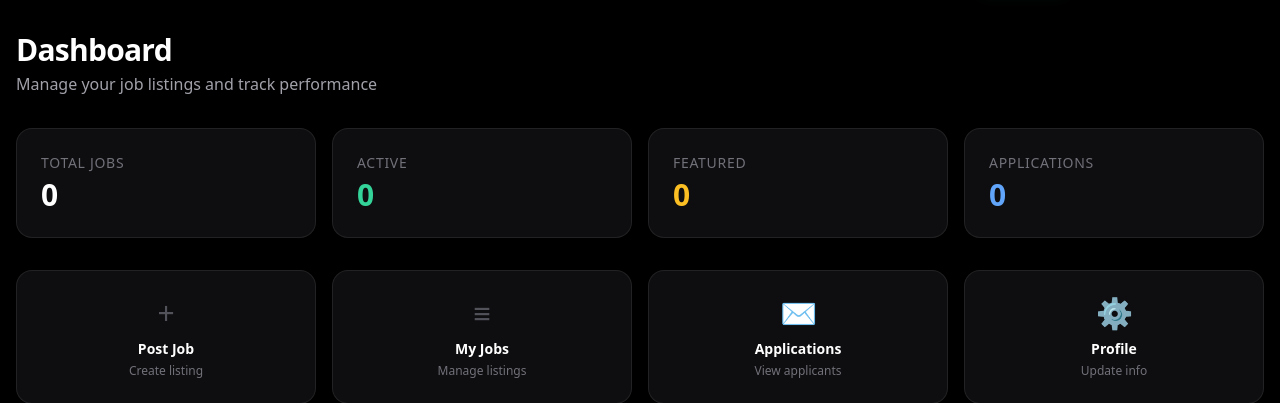
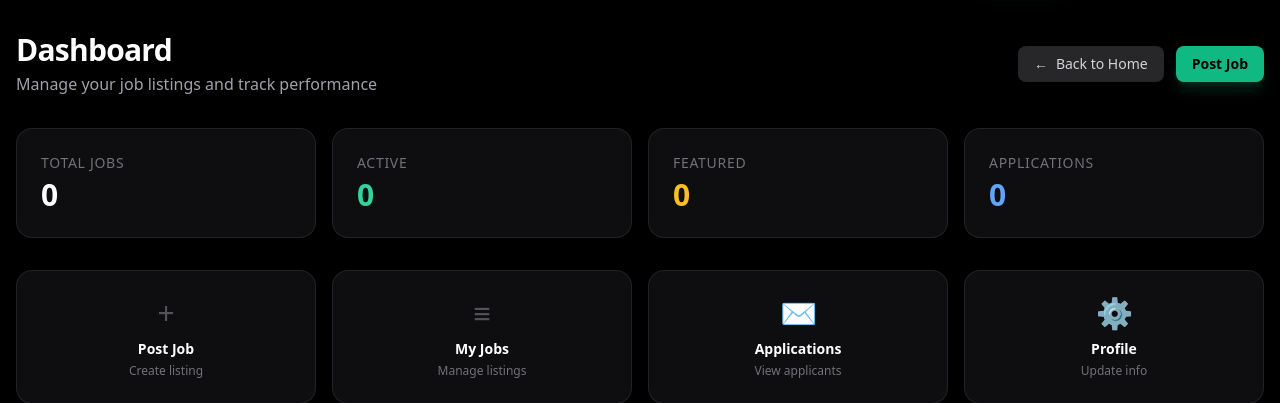
Before and after one commit to kellywafula980-afk/money_site, a Django app: page /dashboard/ in a window 1280 px wide. Shown: the part 65-468 px from the top of the page. Run offline with Django 5.2, Linux system fonts and the light colour scheme; a user stored in the database is signed in; data comes from the database, SQL or seed files in the repository; data that the repository does not hold is empty; some libraries are stand-ins or nearby versions.

Commit message:
Add Back to Home button on dashboard pages

```diff
--- a/dashboard/templates/dashboard/dashboard.html
+++ b/dashboard/templates/dashboard/dashboard.html
@@ -4,8 +4,20 @@
 
 {% block content %}
 <div class="mb-8">
-    <h1 class="text-3xl font-black text-white tracking-tight">Dashboard</h1>
-    <p class="text-zinc-400 mt-1">Manage your job listings and track performance</p>
+    <div class="flex items-center justify-between">
+        <div>
+            <h1 class="text-3xl font-black text-white tracking-tight">Dashboard</h1>
+            <p class="text-zinc-400 mt-1">Manage your job listings and track performance</p>
+        </div>
+        <div class="flex gap-3">
+            <a href="/" class="text-sm bg-zinc-800 hover:bg-zinc-700 text-zinc-300 px-4 py-2 rounded-lg transition flex items-center gap-2">
+                <span>←</span> Back to Home
+            </a>
+            <a href="{% url 'dashboard:post_job' %}" class="text-sm bg-emerald-500 hover:bg-emerald-600 text-black px-4 py-2 rounded-lg font-bold transition shadow-lg shadow-emerald-500/20">
+                Post Job
+            </a>
+        </div>
+    </div>
 </div>
 
 <!-- Stats Grid -->
```
Also changed, not shown: dashboard/templates/dashboard/my_jobs.html (+8 -3 lines).
